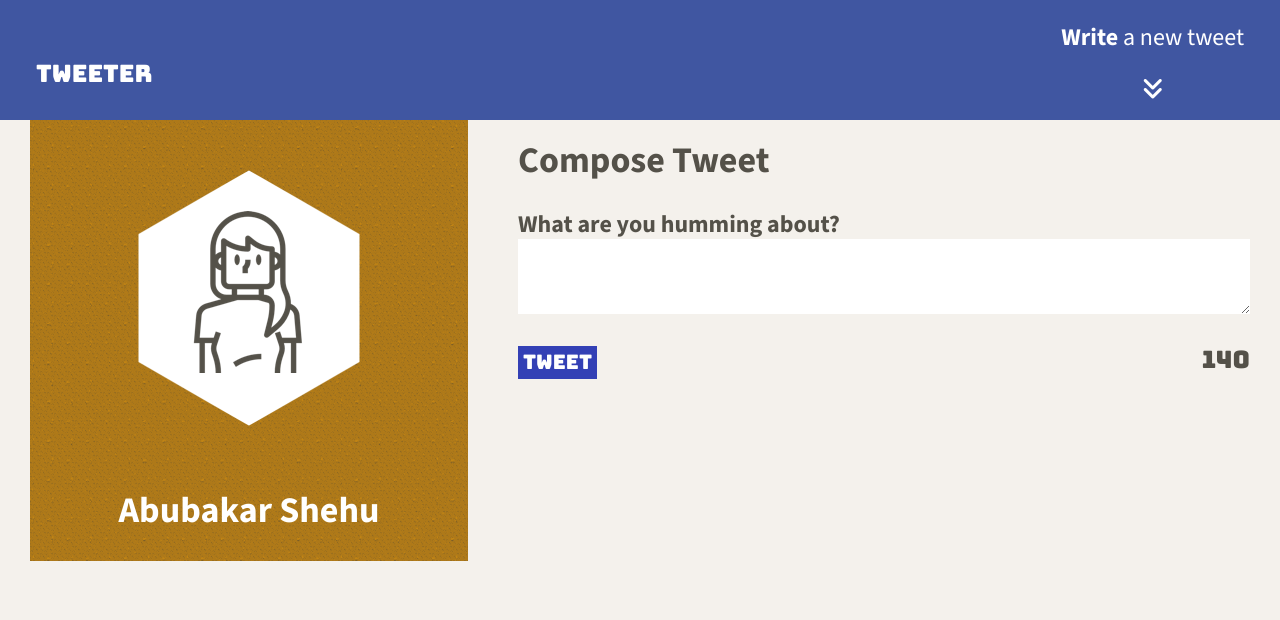
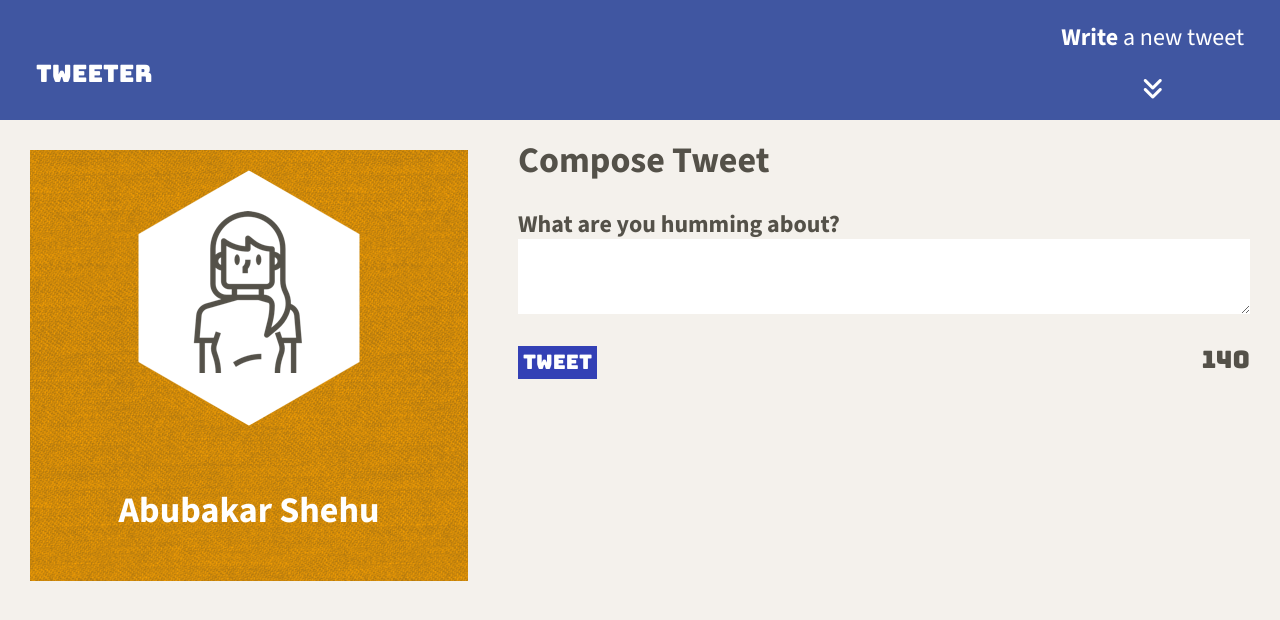
Before and after one commit to Abubakar-Shehu/tweeter, a website: page public/index.html in a window 1280 px wide. Drawn offline with nearby package versions, Linux system fonts and the light colour scheme; no server answers.

Commit message:
Refactored and final touch ups

```diff
--- a/package.json
+++ b/package.json
@@ -11,6 +11,7 @@
   "author": "Lighthouse Labs",
   "license": "ISC",
   "dependencies": {
+    "body-parser": "^2.2.0",
     "chance": "^1.1.13",
     "express": "^4.21.2",
     "timeago.js": "^4.0.2"
--- a/public/scripts/client.js
+++ b/public/scripts/client.js
@@ -29,7 +29,7 @@ $(document).ready(function() {
         .then((response) => {
           const newTweet = createTweetElement(response)
           $('.tweet-container').prepend(newTweet)
-          $("#tweet-text").empty()
+          $("#tweet-text").val('')
         })
         .catch((error) => {
           console.log(error)
--- a/public/styles/header.css
+++ b/public/styles/header.css
@@ -4,14 +4,11 @@
   flex-direction: column;
   align-items: center;
   background-color: orange;
-  padding-top: 120px;
-  background-image: url('../images/assault.png');
+  margin-top: 120px;
+  padding: 20px;
+  background-image: url('../images/45-degree-fabric-dark.png');
 }
 
 .page-header h2 {
   color: white
 }
-
-.page-header img {
-  padding-top: 20px;
-}
--- a/public/styles/layout.css
+++ b/public/styles/layout.css
@@ -45,13 +45,13 @@ body {
   .big-screen {
     flex-direction: row;
     padding: 30px;
-    align-items: flex-start;
+    align-items: start;
     gap: 50px;
   }
 
   .page-header {
     justify-content: center;
-    margin: auto;
+    margin-top: 120px;
   }
 
   .container {
```
Also changed, not shown: README.md, docs/big-screen.jpeg (added), docs/mobile-screen.jpeg (added), public/images/45-degree-fabric-dark.png (added), 1 other file.
